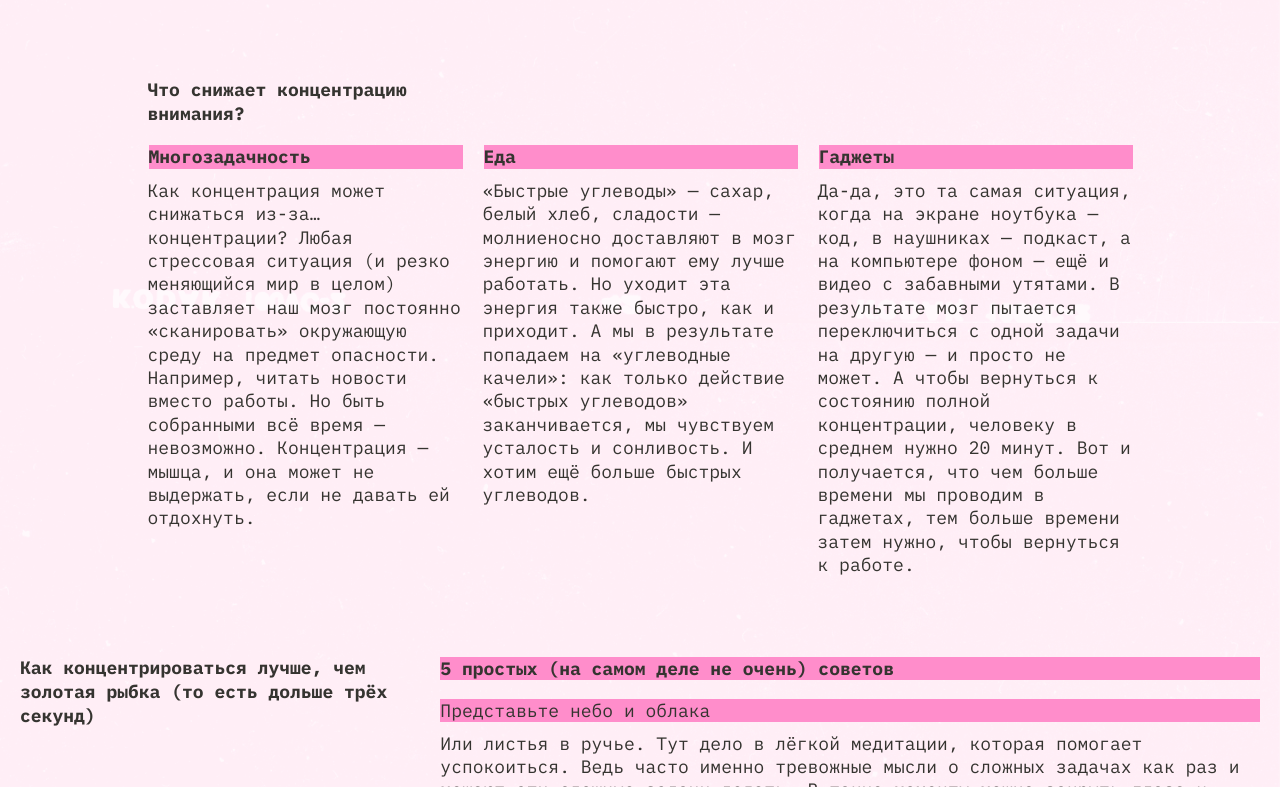
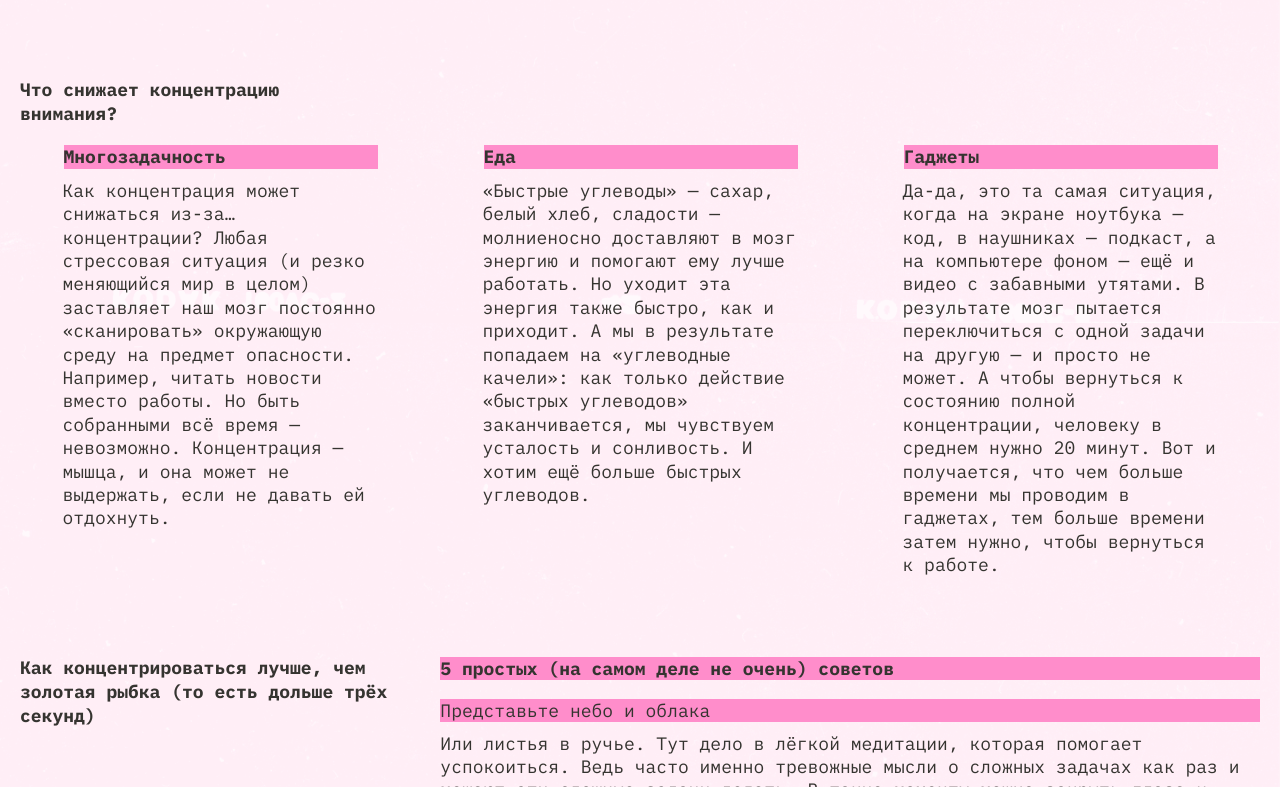
Before and after one commit to V1ados1k/slozhno-sosredotochitsya-fd, a plain HTML site: page index.html in a window 1280 px wide. Shown: the part 1277-2064 px from the top of the page. Drawn offline with Linux system fonts and the light colour scheme.

Commit message:
доделана grid-сетка

```diff
--- a/index.html
+++ b/index.html
@@ -80,7 +80,7 @@
           </p>
         </div>
         <div class="paragraph__container">
-          <h4 class="title__paragraph title-decor">Дофамин</h4>
+          <h3 class="title__paragraph title-decor">Дофамин</h3>
           <p class="text__container">
             С гормонами стресса всё понятно, но дальше — ещё интереснее. В нашей
             невозможности сосредоточиться замешана и полная противоположность
@@ -97,6 +97,7 @@
         <h2 class="title__section second__section">
           Что снижает концентрацию внимания?
         </h2>
+        <div class="grid__section-container">
         <div class="paragraph__container">
           <h3 class="title__paragraph title-decor">Многозадачность</h3>
           <p class="text__container">
@@ -109,7 +110,7 @@
           </p>
         </div>
         <div class="paragraph__container">
-          <h4 class="title__paragraph title-decor">Еда</h4>
+          <h3 class="title__paragraph title-decor">Еда</h3>
           <p class="text__container">
             «Быстрые углеводы» — сахар, белый хлеб, сладости — молниеносно
             доставляют в мозг энергию и помогают ему лучше работать. Но уходит
@@ -120,7 +121,7 @@
           </p>
         </div>
         <div class="paragraph__container">
-          <h4 class="title__paragraph title-decor">Гаджеты</h4>
+          <h3 class="title__paragraph title-decor">Гаджеты</h3>
           <p class="text__container">
             Да-да, это та самая ситуация, когда на экране ноутбука — код, в
             наушниках — подкаст, а на компьютере фоном — ещё и видео с забавными
@@ -130,6 +131,7 @@
             что чем больше времени мы проводим в гаджетах, тем больше времени
             затем нужно, чтобы вернуться к работе.
           </p>
+        </div>
         </div>
       </section>
       <section class="text__section advice__section">
--- a/styles/light.css
+++ b/styles/light.css
@@ -24,6 +24,7 @@
     --main-accent-color: #ffc2e6;
     --accent-color: #ff8dcb;
     --background-image: url(../images/cover-image-light.png);
+    --button-accent: #35343066;
     --background-color: #fff1f7;
     --header-rec: none;
   }
--- a/styles/style.css
+++ b/styles/style.css
@@ -369,6 +369,11 @@ img {
     flex-direction: column;
   }
 
+  .grid__section-container {
+    display: flex;
+    flex-direction: column;
+  }
+
   .decrease__concentration-section .title__section {
     margin: 0;
     margin-top: 9px;
@@ -547,15 +552,24 @@ img {
     grid-template-columns: 1fr 1fr 1fr;
     justify-self: center;
     column-gap: 20px;
+    width: 100%;
+  }
+
+  .grid__section-container {
+    display: grid;
+    grid-template-columns: 1fr 1fr 1fr;
+    margin-left: 10px;
+    margin-right: 10px;
   }
 
   .decrease__concentration-section .title__section {
     min-width: 315px;
     margin-top: 11px;
+    margin-left: 20px;
   }
 
   .decrease__concentration-section .paragraph__container {
-    grid-row: 2;
+    grid-row: auto;
     grid-column: auto;
     width: 315px;
     margin-top: 3px;
@@ -565,12 +579,6 @@ img {
   .decrease__concentration-section .text__container {
     max-width: 315px;
   }
-
-  .text__section {
-    display: grid;
-  }
-
-
 
   .advice__section .title__paragraph_name {
     margin-top: 10px;
```
